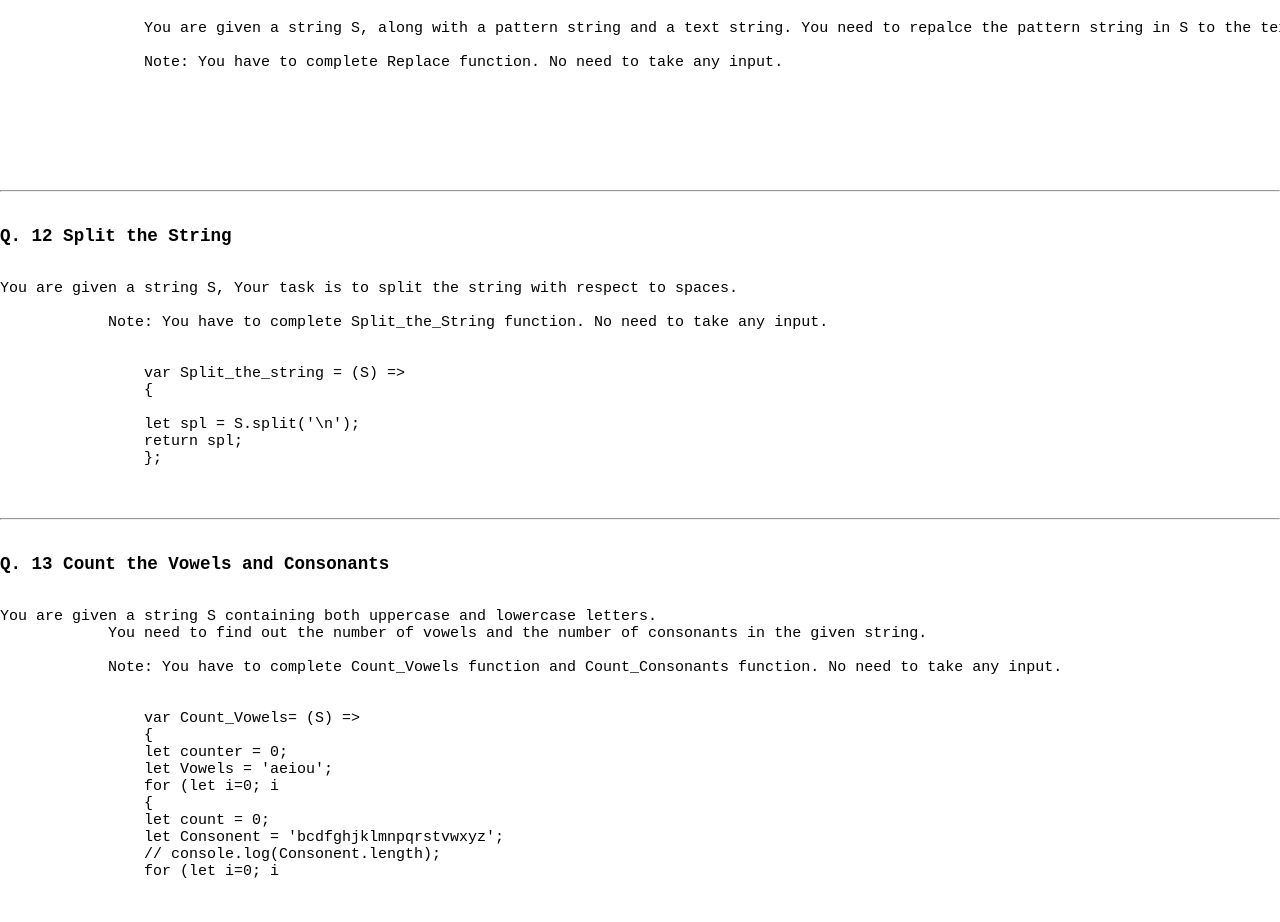
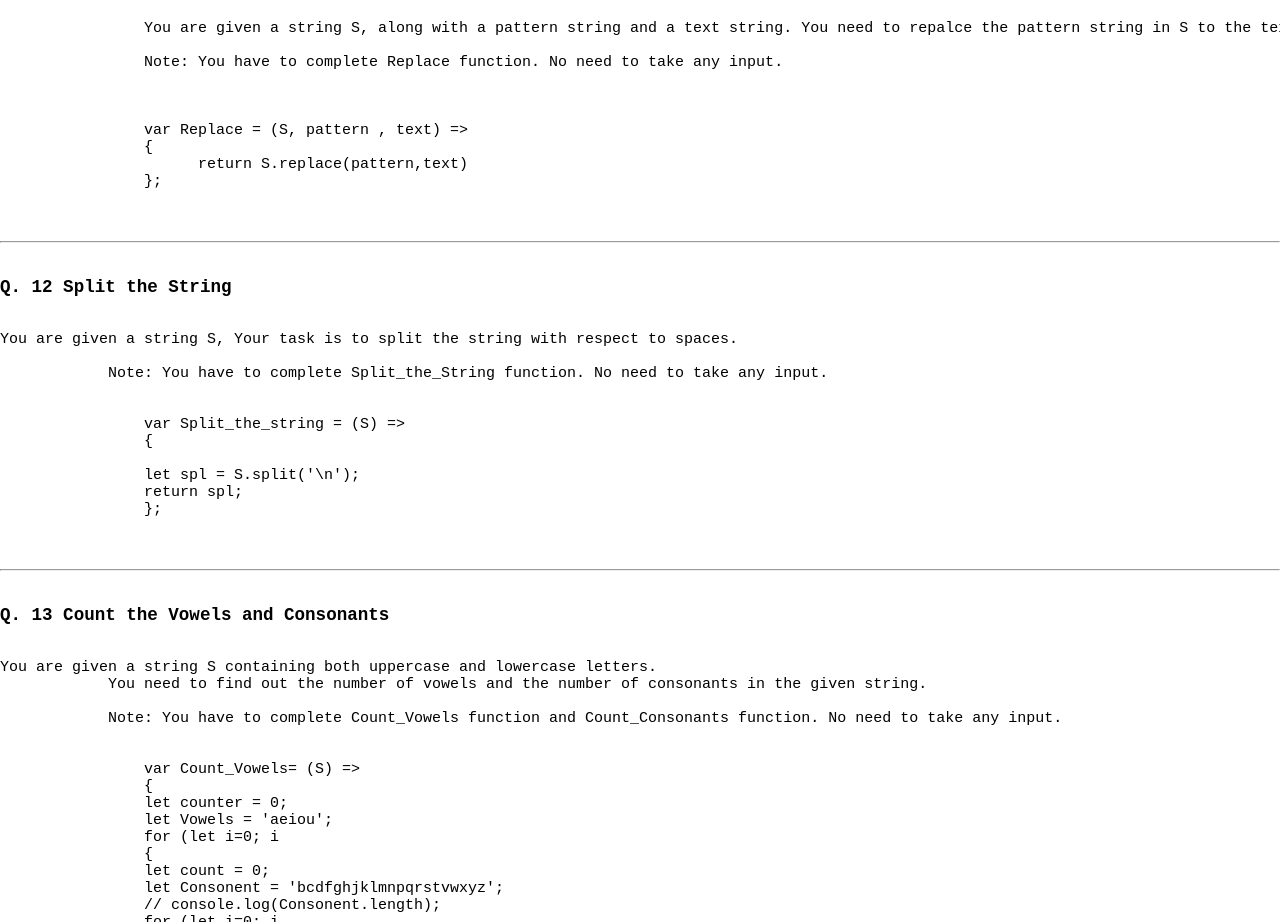
Before and after one commit to Yogendra-123/JS_Handson5, a plain HTML site: page index.html in a window 1280 px wide. Shown: the part 3140-4062 px from the top of the page. Before the commit the page ends 4037 px from the top, so only its background shows below. Drawn offline with Linux system fonts and the light colour scheme.

Commit message:
String Replace updated

```diff
--- a/index.html
+++ b/index.html
@@ -220,7 +220,10 @@
                 Note: You have to complete Replace function. No need to take any input.
             </p>
             <pre>
-
+                var Replace = (S, pattern , text) =>
+                {
+                      return S.replace(pattern,text)
+                };
             </pre>
             <hr>
             <h3>Q. 12 Split the String</h3>
```
